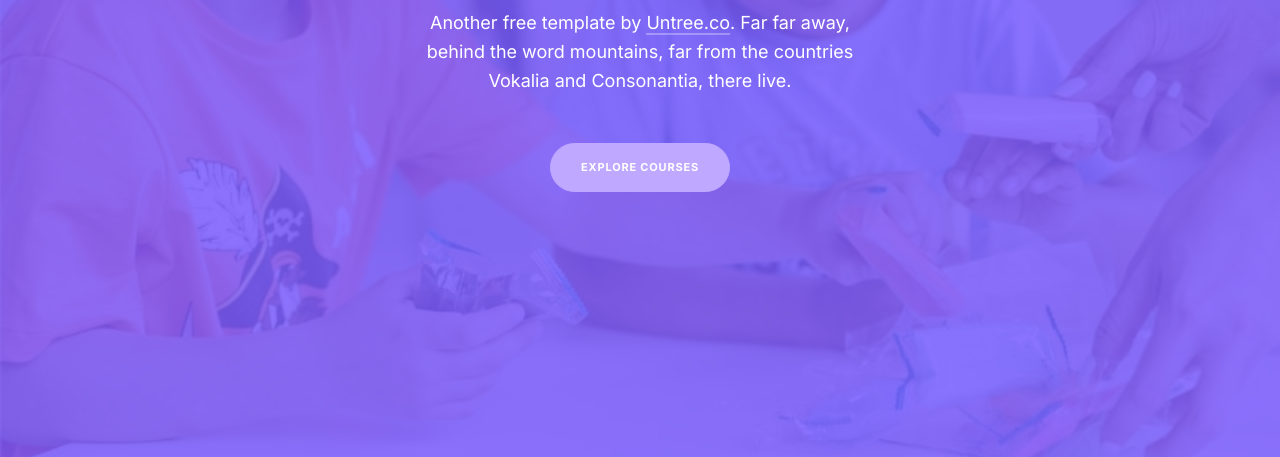
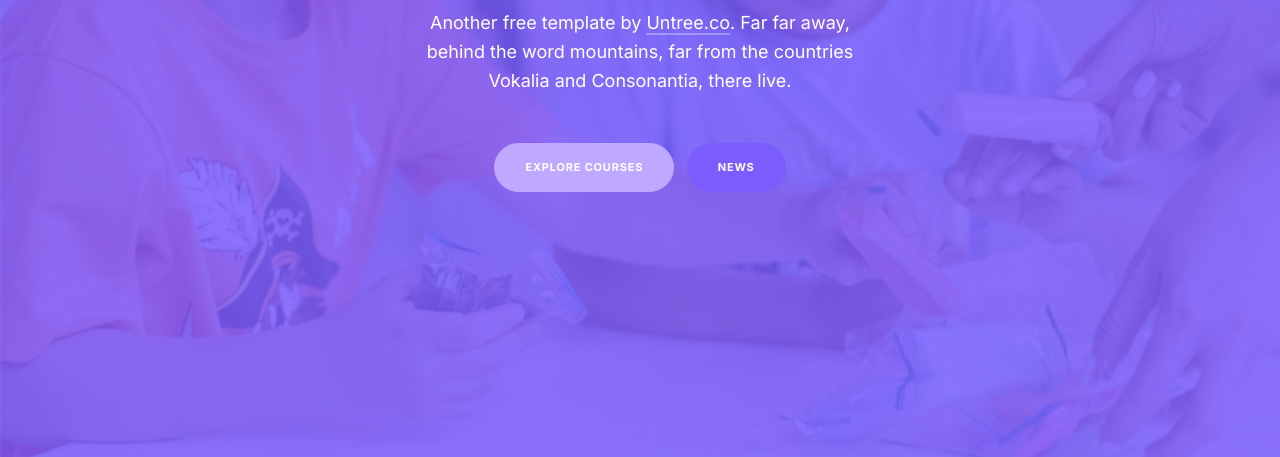
Before and after one commit to zidane2202/tp-git-groupe8, a plain HTML site: page news.html in a window 1280 px wide. Shown: the part 343-800 px from the top of the page. Drawn offline with nearby package versions, Linux system fonts and the light colour scheme; files whose address does not match are found by name; a web font is replaced by a local one.

Commit message:
ajout du bouton news

```diff
--- a/news.html
+++ b/news.html
@@ -123,7 +123,11 @@
                 <p>Another free template by <a href="https://untree.co/" target="_blank" class="link-highlight">Untree.co</a>. Far far away, behind the word mountains, far from the countries Vokalia and Consonantia, there live.</p>
               </div>
 
-              <p class="mb-0" data-aos="fade-up" data-aos-delay="300"><a href="#" class="btn btn-secondary">Explore courses</a></p>
+              <p class="mb-0" data-aos="fade-up" data-aos-delay="300">
+                <a href="#" class="btn btn-secondary">Explore courses</a>
+                <!-- Bouton News: lance/arrête le défilement des images de la première section -->
+                <a href="#" id="btn-news" class="btn btn-primary ml-2">News</a>
+              </p>
 
             </div>
 
```
